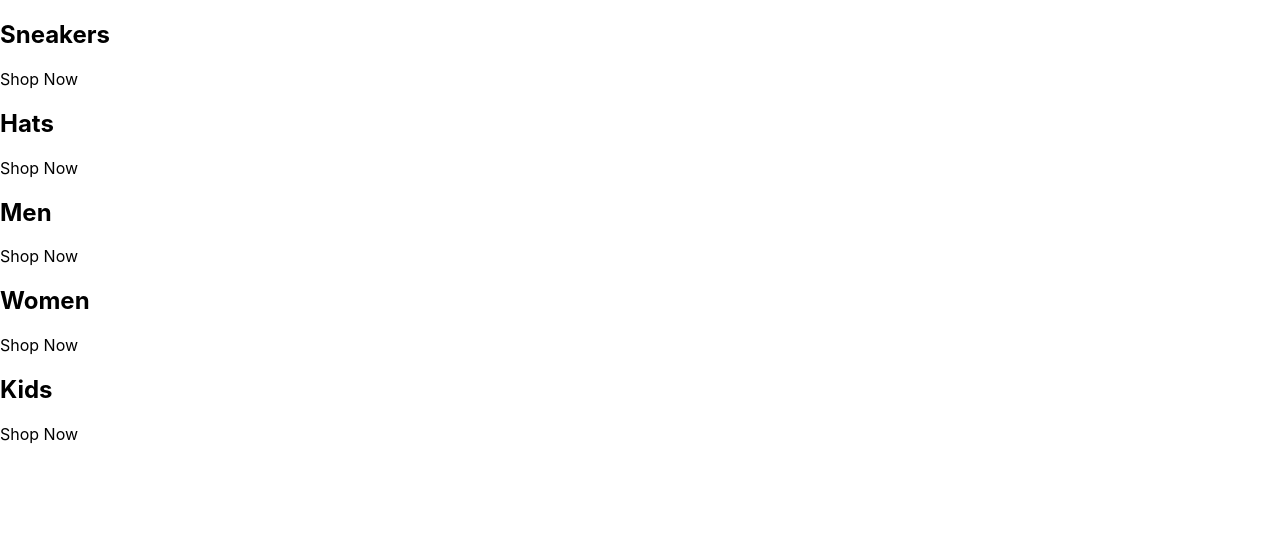
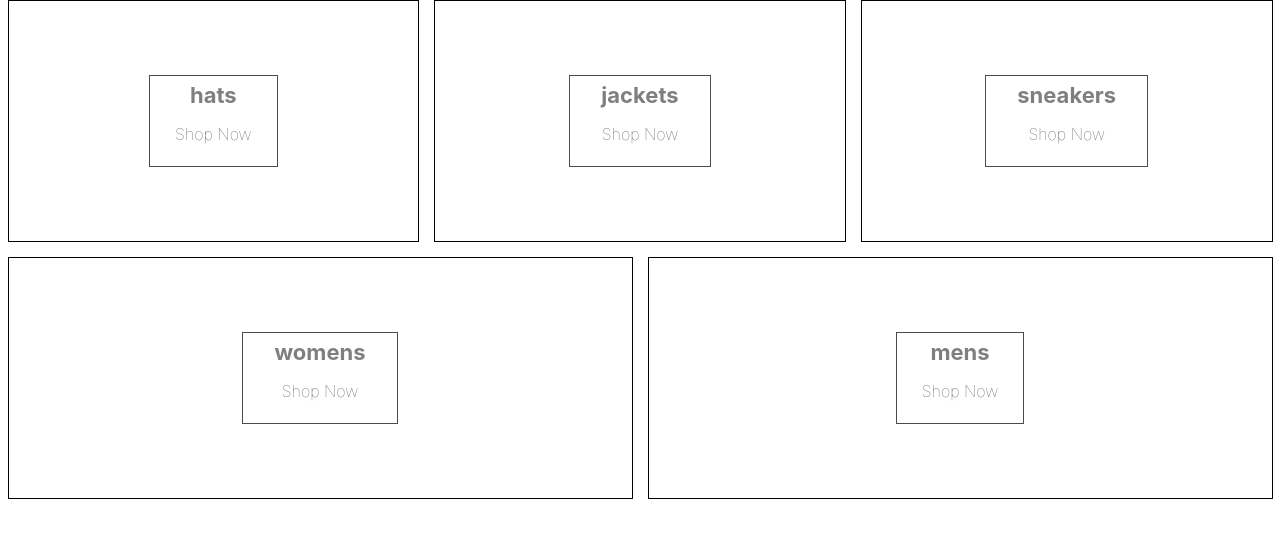
Before and after one commit to MichaelKalamogan/React-Online-Shop, a React (Create React App) app: page / in a window 1280 px wide. Shown: the top 538 px of the page. Built offline with nearby package versions, Linux system fonts and the light colour scheme.

Commit message:
scss and categories update

```diff
--- a/package.json
+++ b/package.json
@@ -9,6 +9,7 @@
     "react": "^18.2.0",
     "react-dom": "^18.2.0",
     "react-scripts": "5.0.1",
+    "sass": "^1.54.9",
     "web-vitals": "^2.1.4"
   },
   "scripts": {
--- a/src/App.js
+++ b/src/App.js
@@ -1,41 +1,45 @@
+import "./categories.styles.scss";
 function App() {
+  const categories = [
+    {
+      id: 1,
+      title: "hats",
+      imageUrl: "https://i.ibb.co/cvpntL1/hats.png",
+    },
+    {
+      id: 2,
+      title: "jackets",
+      imageUrl: "https://i.ibb.co/px2tCc3/jackets.png",
+    },
+    {
+      id: 3,
+      title: "sneakers",
+      imageUrl: "https://i.ibb.co/0jqHpnp/sneakers.png",
+    },
+    {
+      id: 4,
+      title: "womens",
+      imageUrl: "https://i.ibb.co/GCCdy8t/womens.png",
+    },
+    {
+      id: 5,
+      title: "mens",
+      imageUrl: "https://i.ibb.co/R70vBrQ/men.png",
+    },
+  ];
+
   return (
     <div className="App">
       <div className="categories-container">
-        <div className="category-container">
-          <div className="category-body-container">
-            <h2>Sneakers</h2>
-            <p>Shop Now</p>
+        {categories.map((category) => (
+          <div className="category-container" key={category.id}>
+            <div className="background=image" />
+            <div className="category-body-container">
+              <h2>{category.title}</h2>
+              <p>Shop Now</p>
+            </div>
           </div>
-        </div>
-
-        <div className="category-container">
-          <div className="category-body-container">
-            <h2>Hats</h2>
-            <p>Shop Now</p>
-          </div>
-        </div>
-
-        <div className="category-container">
-          <div className="category-body-container">
-            <h2>Men</h2>
-            <p>Shop Now</p>
-          </div>
-        </div>
-
-        <div className="category-container">
-          <div className="category-body-container">
-            <h2>Women</h2>
-            <p>Shop Now</p>
-          </div>
-        </div>
-
-        <div className="category-container">
-          <div className="category-body-container">
-            <h2>Kids</h2>
-            <p>Shop Now</p>
-          </div>
-        </div>
+        ))}
       </div>
     </div>
   );
--- /dev/null
+++ b/src/categories.styles.scss
@@ -0,0 +1,75 @@
+.categories-container {
+    width: 100%;
+    display: flex;
+    flex-wrap: wrap;
+    justify-content: space-between;
+}
+
+.category-container {
+    min-width: 30%;
+    height: 240px;
+    flex: 1 1 auto;
+    display: flex;
+    align-items: center;
+    justify-content: center;
+    border: 1px solid black;
+    margin: 0 7.5px 15px;
+    overflow: hidden;
+
+    &:hover {
+        cursor: pointer;
+
+        & .background-image {
+            transform: scale(1.1);
+            transition: transform 6s cubic-bezier(0.25, 0.45, 0.45, 0.95);
+        }
+
+        & .category-body-container {
+            opacity: 0.9;
+        }
+    }
+
+    &.large {
+        height: 380px;
+    }
+
+    &:first-child {
+        margin-right: 7.5px;
+    }
+
+    &:last-child {
+        margin-left: 7.5px;
+    }
+
+    .background-image {
+        width: 100%;
+        height: 100%;
+        background-size: cover;
+        background-position: center;
+    }
+
+    .category-body-container {
+        height: 90px;
+        padding: 0 25px;
+        display: flex;
+        flex-direction: column;
+        align-items: center;
+        justify-content: center;
+        border: 1px solid black;
+        background-color: white;
+        opacity: 0.7;
+        position: absolute;
+
+        h2 {
+            font-weight: bold;
+            margin: 0 6px 0;
+            font-size: 22px;
+            color: #4a4a4a;
+        }
+
+        p {
+            font-weight: lighter;
+            font-size: 16px;
+        }
+    }
+}
```
Also changed, not shown: 1 other file (tests, documents, lock files or other folders).
